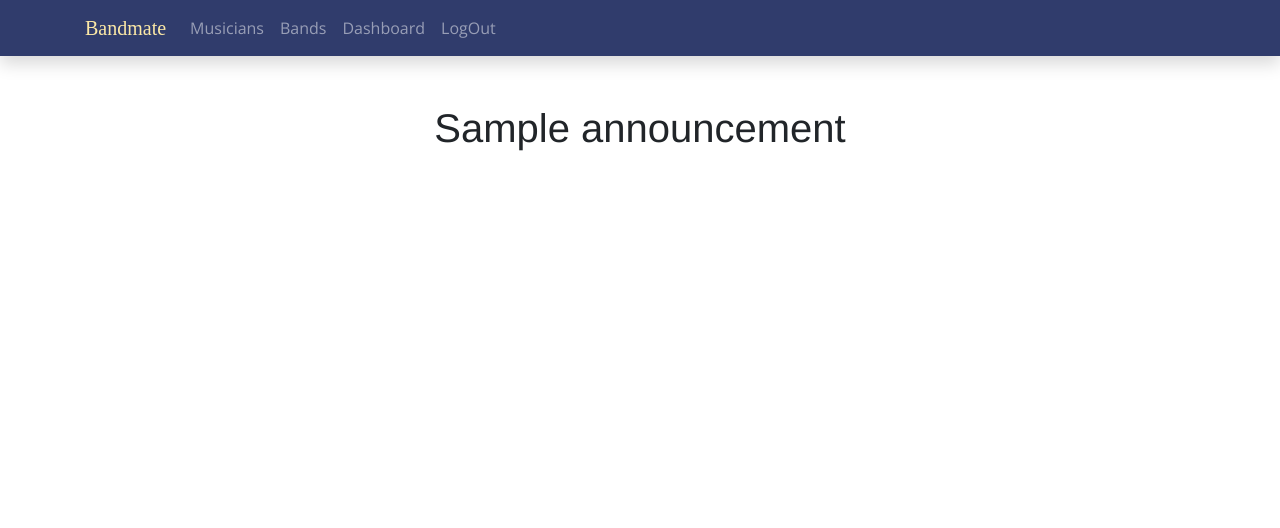
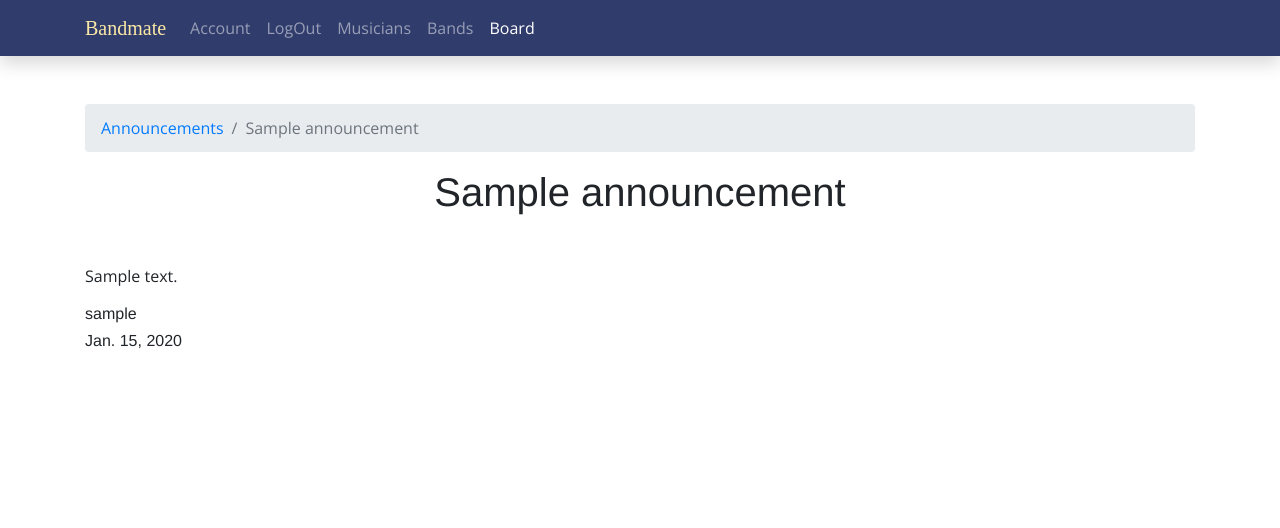
Before and after one commit to m3xan1k/bandmate, a Django app: page /announcements/1/ in a window 1280 px wide. Shown: the top 528 px of the page. Run offline with Django 3.2, Linux system fonts and the light colour scheme; a user stored in the database is signed in; tables that the repository leaves empty hold one stand-in row (values such as "Sample post"); some libraries are stand-ins or nearby versions; some web fonts are replaced.

Commit message:
announcements templates

```diff
--- a/app/templates/board/announcement.html
+++ b/app/templates/board/announcement.html
@@ -7,6 +7,18 @@
 
 {% block content %}
 
+    <nav aria-label="breadcrumb">
+        <ol class="breadcrumb">
+            <li class="breadcrumb-item"><a href="{% url 'announcements' %}">Announcements</a></li>
+            <li class="breadcrumb-item active" aria-current="page">{{ announcement.title|truncatewords:5 }}</li>
+        </ol>
+    </nav>
+
     <h1 class="text-center mb-5">{{ announcement.title }}</h1>
 
+    <p>{{ announcement.text }}</p>
+
+    <h6>{{ announcement.author }}</h6>
+    <h6>{{ announcement.created_at.date }}</h6>
+
 {% endblock content %}
--- a/app/templates/board/announcements_dashboard.html
+++ b/app/templates/board/announcements_dashboard.html
@@ -17,7 +17,7 @@ Announcements
         </div>
 
         {% for announcement in announcements %}
-        <div class="card">
+        <div class="card mb-5">
             <div class="row align-items-center">
                 <div class="col-6">
                     <h5 class="card-title text-center">{{ announcement.title|truncatewords:5 }}</h5>
@@ -44,5 +44,9 @@ Announcements
         </div>
         {% endfor %}
 
+        <a class="btn bg-orange dark-blue mybtn btn-block mb-5" href="{% url 'announcement_edit' %}">
+            Create new announcement
+        </a>
+
 
 {% endblock settings %}
--- a/app/templates/partials/navbar.html
+++ b/app/templates/partials/navbar.html
@@ -7,15 +7,9 @@
         </button>
         <div class="collapse navbar-collapse" id="navbarNav">
             <ul class="navbar-nav">
-                <li class="nav-item {% if request.resolver_match.url_name == 'musicians' %}active{% endif %}">
-                    <a class="nav-link" href="{% url 'musicians' %}">Musicians</a>
-                </li>
-                <li class="nav-item {% if request.resolver_match.url_name == 'bands' %}active{% endif %}">
-                    <a class="nav-link" href="{% url 'bands' %}">Bands</a>
-                </li>
                 {% if user.is_authenticated %}
                 <li class="nav-item {% if request.resolver_match.url_name == 'dashboard' %}active{% endif %}">
-                    <a href="{% url 'user_dashboard' %}" class="nav-link">Dashboard</a>
+                    <a href="{% url 'user_dashboard' %}" class="nav-link">Account</a>
                 </li>
                 <li class="nav-item">
                     <a href="{% url 'logout' %}" class="nav-link">LogOut</a>
@@ -28,6 +22,15 @@
                     <a class="nav-link" href="{% url 'signup' %}">SignUp</a>
                 </li>
                 {% endif %}
+                <li class="nav-item {% if request.resolver_match.url_name == 'musicians' %}active{% endif %}">
+                    <a class="nav-link" href="{% url 'musicians' %}">Musicians</a>
+                </li>
+                <li class="nav-item {% if request.resolver_match.url_name == 'bands' %}active{% endif %}">
+                    <a class="nav-link" href="{% url 'bands' %}">Bands</a>
+                </li>
+                <li class="nav-item {% if request.resolver_match.url_name == 'announcements' %}active{% endif %}">
+                    <a class="nav-link" href="{% url 'announcements' %}">Board</a>
+                </li>
             </ul>
         </div>
     </div>
```
Also changed, not shown: app/templates/board/announcements.html (+35 -0 lines).
